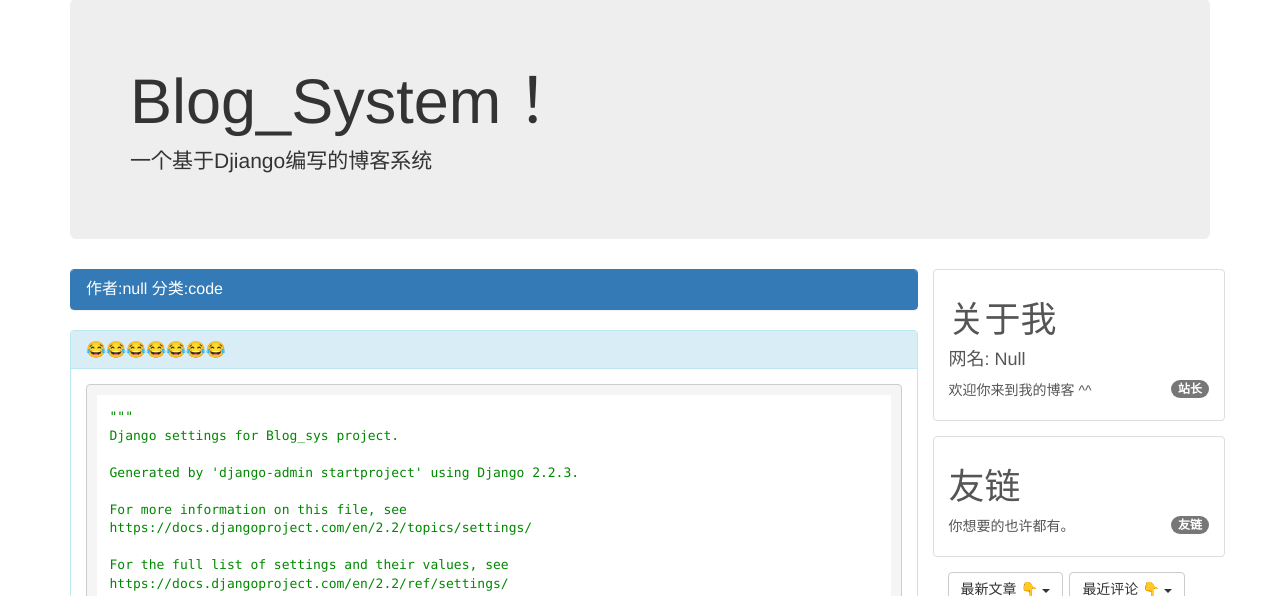
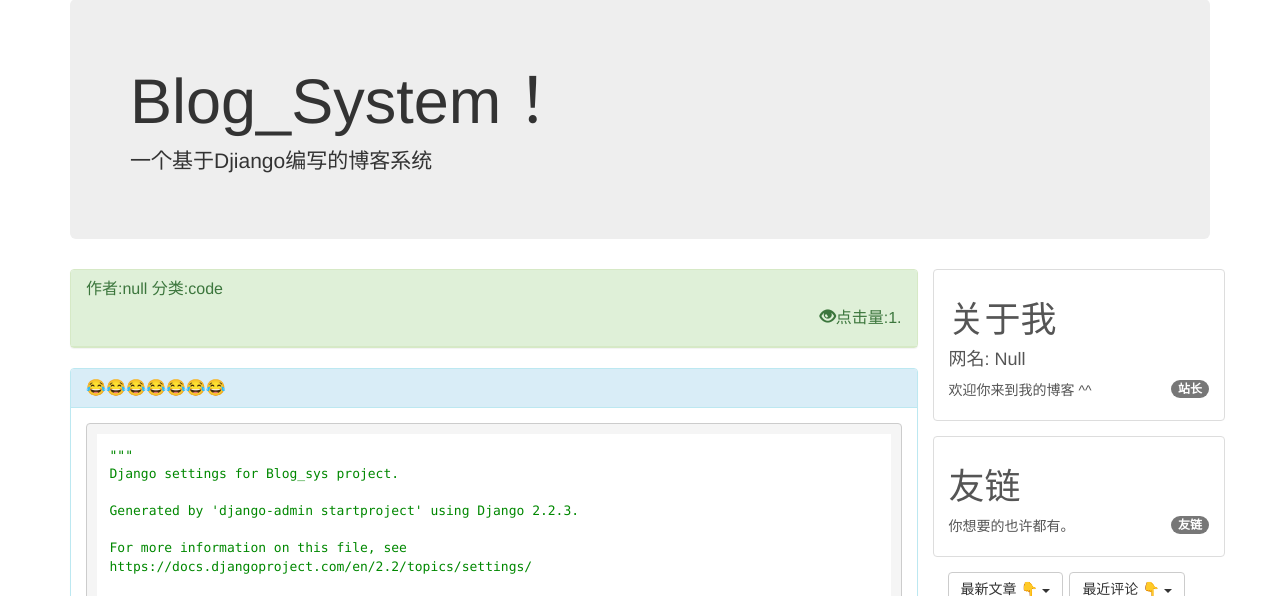
Before and after one commit to Null-Bot9875/Blog_sys, a Django app: a page that uses Blog_sys/themes/bootstrap/templates/blog/detail.html in a window 1280 px wide. Shown: the part 73-669 px from the top of the page. Run offline with Django 3.2, Linux system fonts and the light colour scheme; data comes from the database, SQL or seed files in the repository; some libraries are stand-ins or nearby versions.

Commit message:
显示点击量

```diff
--- a/Blog_sys/themes/bootstrap/templates/blog/detail.html
+++ b/Blog_sys/themes/bootstrap/templates/blog/detail.html
@@ -19,9 +19,12 @@
 {% block main %}
 
     {% if post %}
-        <div class="panel panel-primary">
+        <div class="panel panel-success">
                   <div class="panel-heading">
-            <h5 class="panel-title">作者:{{ post.owner.username }} 分类:{{ post.category.name }}</h5>
+                      <h5 class="panel-title">
+                          <p class="text-left">作者:{{ post.owner.username }} 分类:{{ post.category.name }}</p>
+                          <p class="text-right"><span class="glyphicon glyphicon-eye-open" aria-hidden="true"></span>点击量:{{ post.pv }}.</p>
+                      </h5>
                   </div>
         </div>
         <div class="panel  panel-info">
--- a/Blog_sys/themes/bootstrap/templates/comment/block.html
+++ b/Blog_sys/themes/bootstrap/templates/comment/block.html
@@ -25,7 +25,7 @@
             {% autoescape off %}
             {{ comment.content }}
             {% endautoescape %}
-          </div>fo
+          </div>
         </div>
     {% endfor %}
 </div>
```
